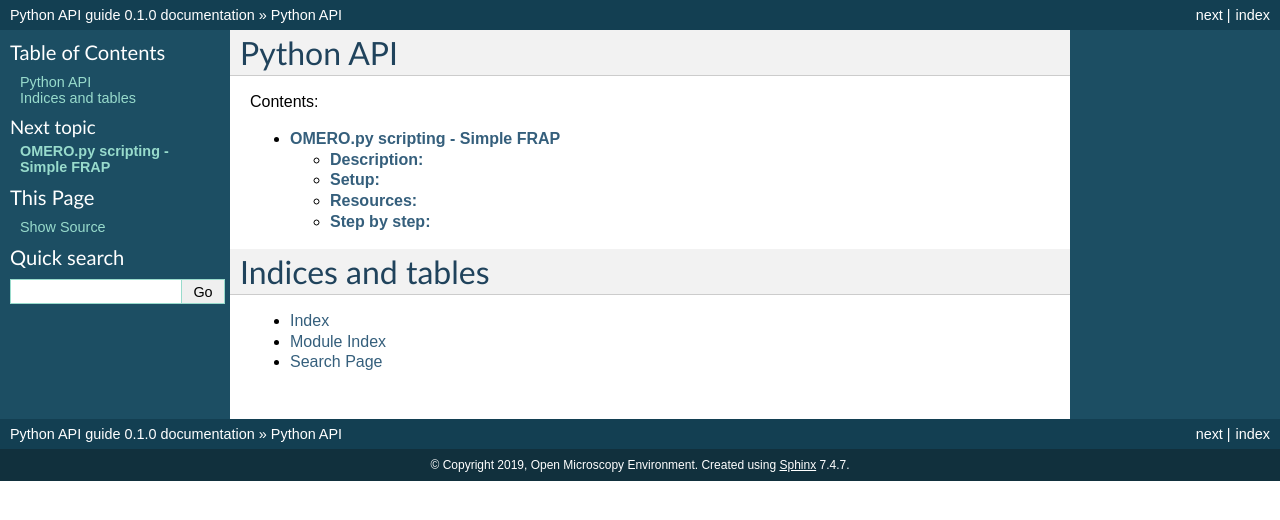
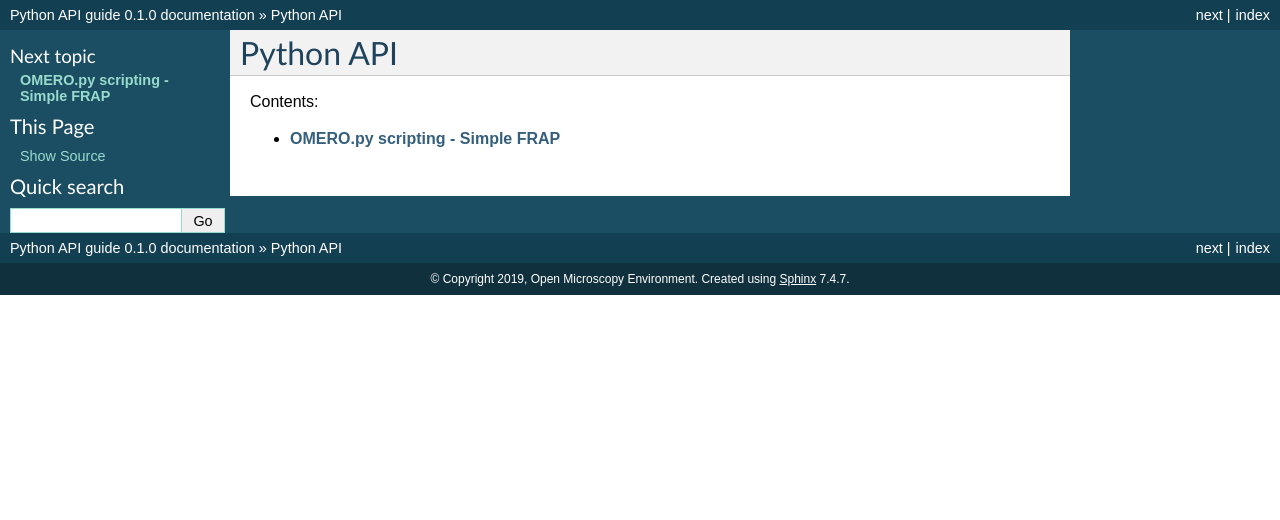
Before and after one commit to ome/omero-guide-python, a Sphinx documentation site: the page built from docs/index.rst, in a window 1280 px wide. Shown: the top 520 px of the page. Built offline with Sphinx 7.4.7, drawn with Linux system fonts in a browser that asks for light colours.

Commit message:
remove indices and tables

```diff
--- a/docs/index.rst
+++ b/docs/index.rst
@@ -4,13 +4,6 @@
 Contents:
 
 .. toctree::
-   :maxdepth: 2
+   :maxdepth: 1
 
    simple-frap-example
-
-Indices and tables
-==================
-
-* :ref:`genindex`
-* :ref:`modindex`
-* :ref:`search`
```
